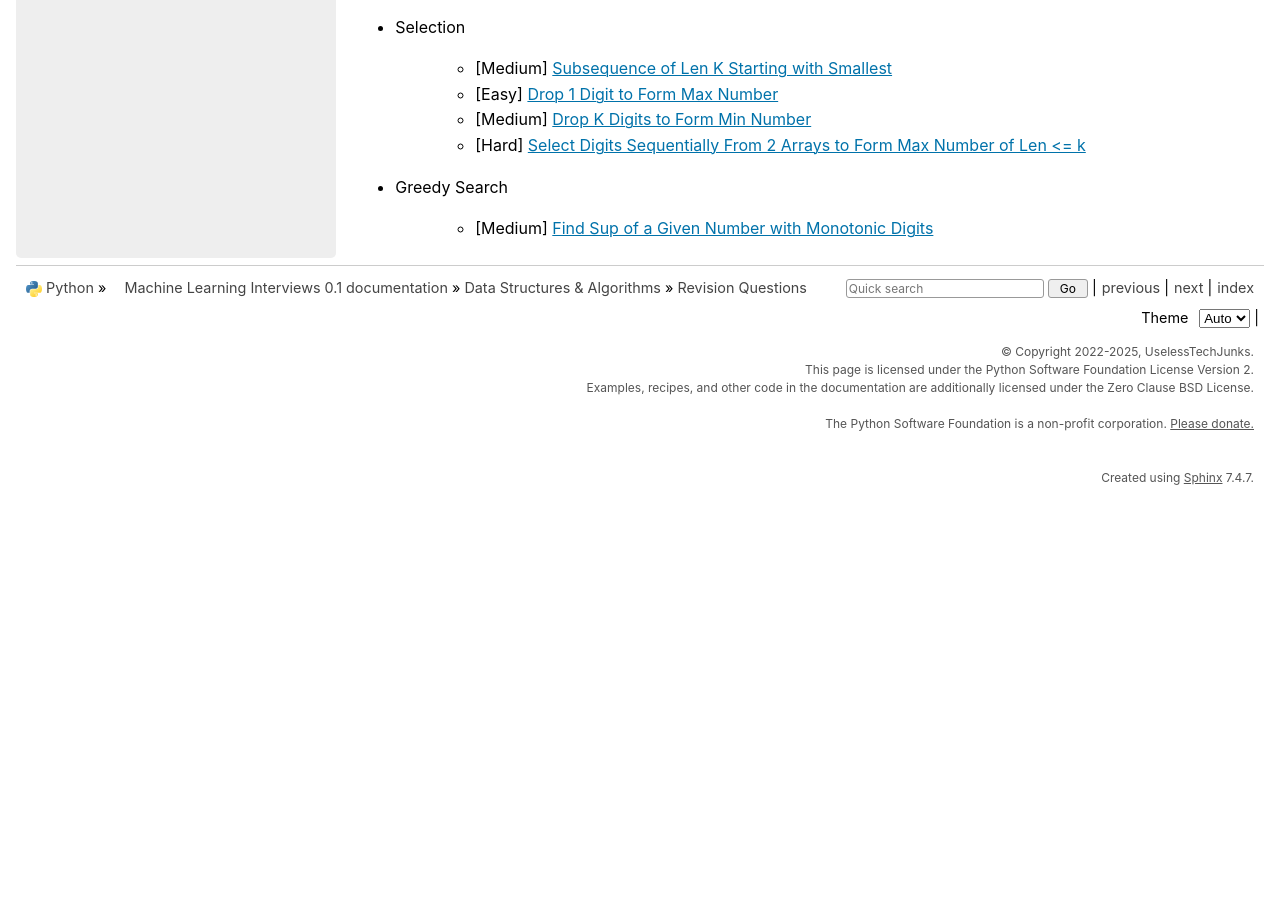
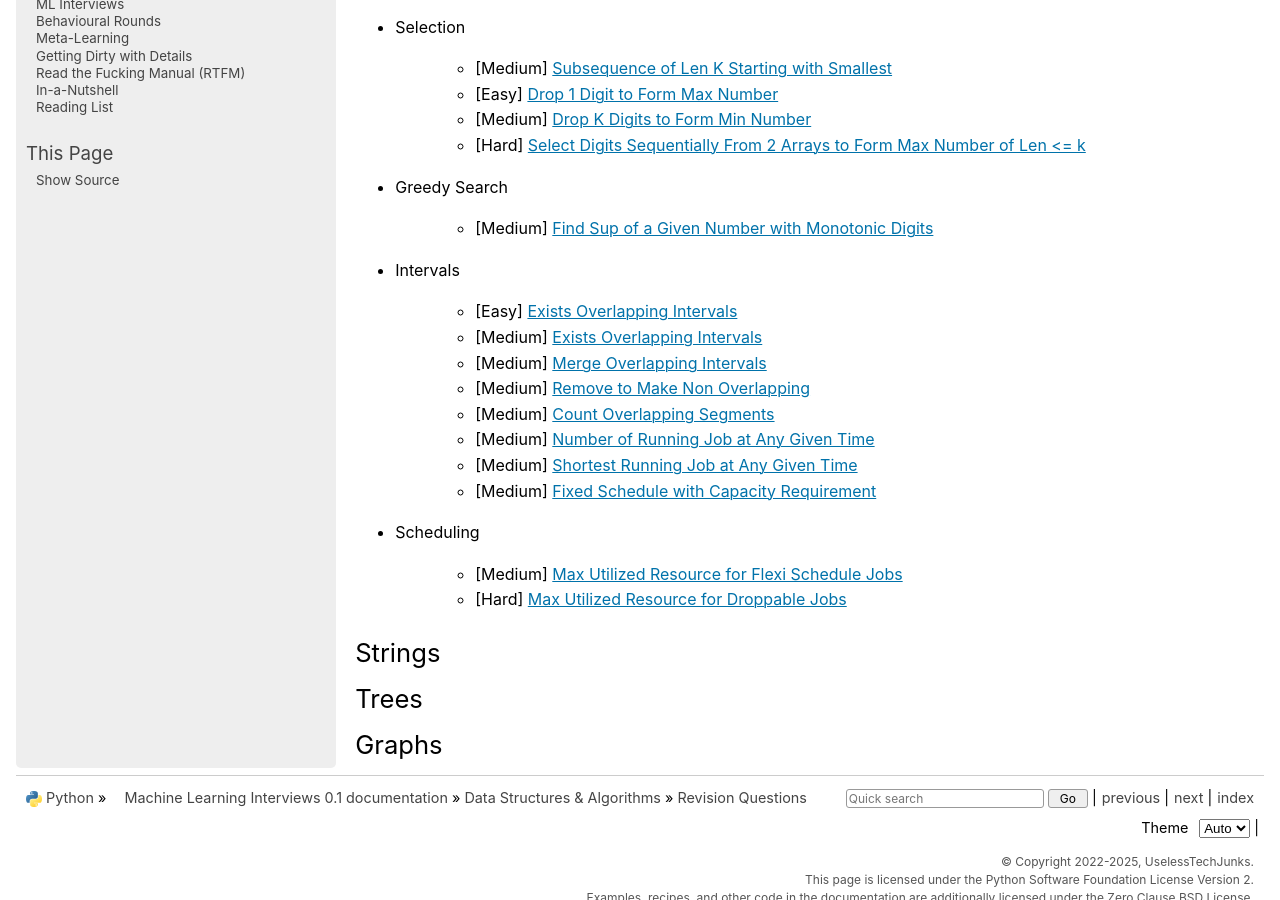
Before and after one commit to uselesstechjunks/leetcode, a Sphinx documentation site: the page built from docs/source/dsa/qb.rst, in a window 1280 px wide and 900 px high, scrolled down 2618 px. Built offline with Sphinx 7.4.7, drawn with Linux system fonts in a browser that asks for light colours; pages that are not in the unit, such as notebooks, are missing from menus; before the commit the page ends 3114 px from its top, so only the background shows below that.

Commit message:
Update qb.rst

```diff
--- a/docs/source/dsa/qb.rst
+++ b/docs/source/dsa/qb.rst
@@ -103,3 +103,24 @@ Arrays
 - Greedy Search
 
 	- [Medium] `Find Sup of a Given Number with Monotonic Digits <https://leetcode.com/problems/monotone-increasing-digits/description/>`_
+- Intervals
+
+	- [Easy] `Exists Overlapping Intervals <https://leetcode.com/problems/meeting-rooms/description/>`_
+	- [Medium] `Exists Overlapping Intervals <https://leetcode.com/problems/meeting-rooms-ii/description/>`_
+	- [Medium] `Merge Overlapping Intervals <https://leetcode.com/problems/merge-intervals/description/>`_
+	- [Medium] `Remove to Make Non Overlapping <https://leetcode.com/problems/non-overlapping-intervals/>`_
+	- [Medium] `Count Overlapping Segments <https://leetcode.com/problems/minimum-number-of-arrows-to-burst-balloons/description/>`_
+	- [Medium] `Number of Running Job at Any Given Time <https://leetcode.com/problems/number-of-flowers-in-full-bloom/description/>`_
+	- [Medium] `Shortest Running Job at Any Given Time <https://leetcode.com/problems/minimum-interval-to-include-each-query/description/>`_
+	- [Medium] `Fixed Schedule with Capacity Requirement <https://leetcode.com/problems/car-pooling/description/>`_
+- Scheduling
+
+	- [Medium] `Max Utilized Resource for Flexi Schedule Jobs <https://leetcode.com/problems/meeting-rooms-iii/description/>`_
+	- [Hard] `Max Utilized Resource for Droppable Jobs <https://leetcode.com/problems/find-servers-that-handled-most-number-of-requests/description/>`_
+
+Strings
+=====================================================================
+Trees
+=====================================================================
+Graphs
+=====================================================================
```
